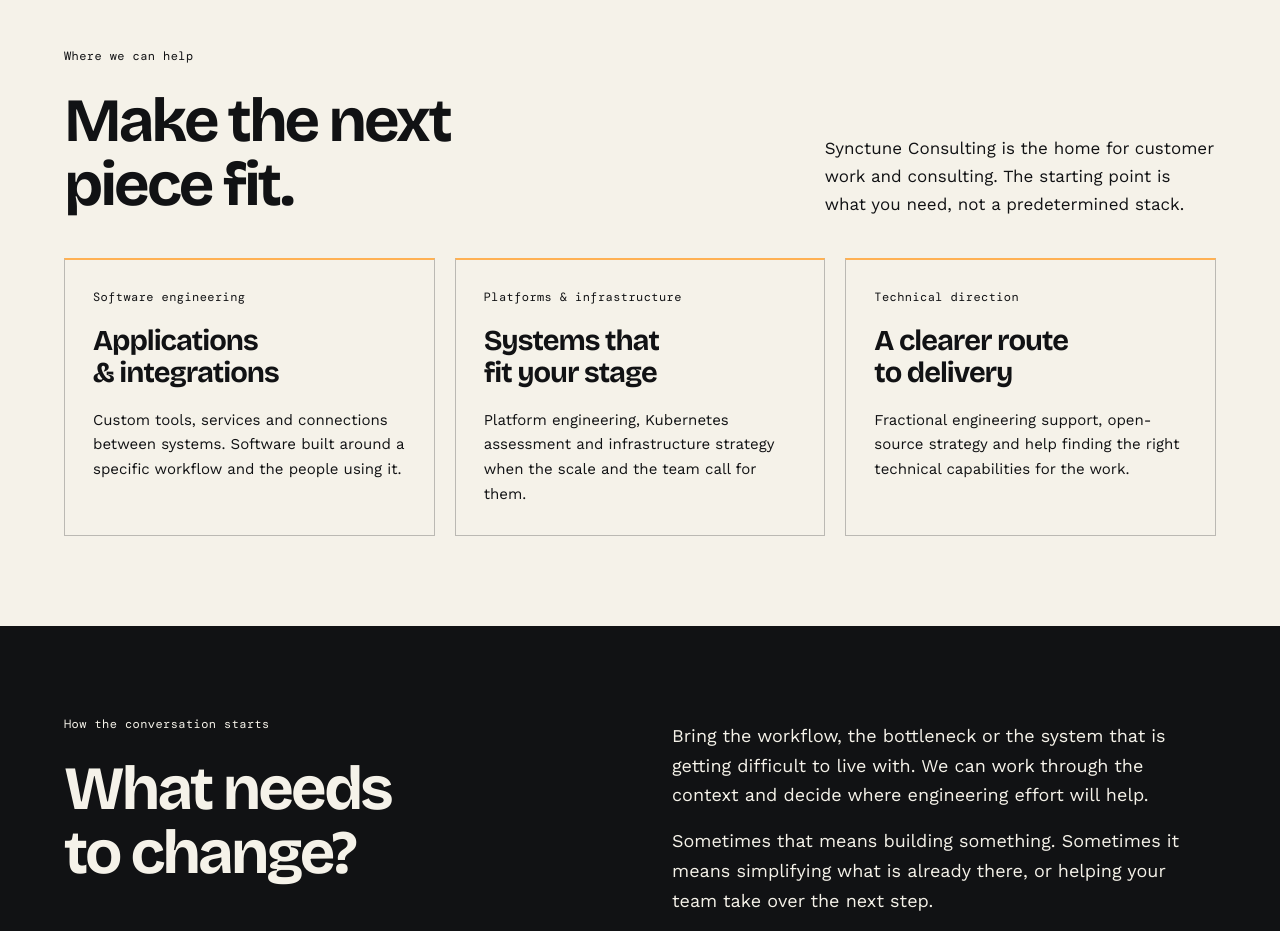
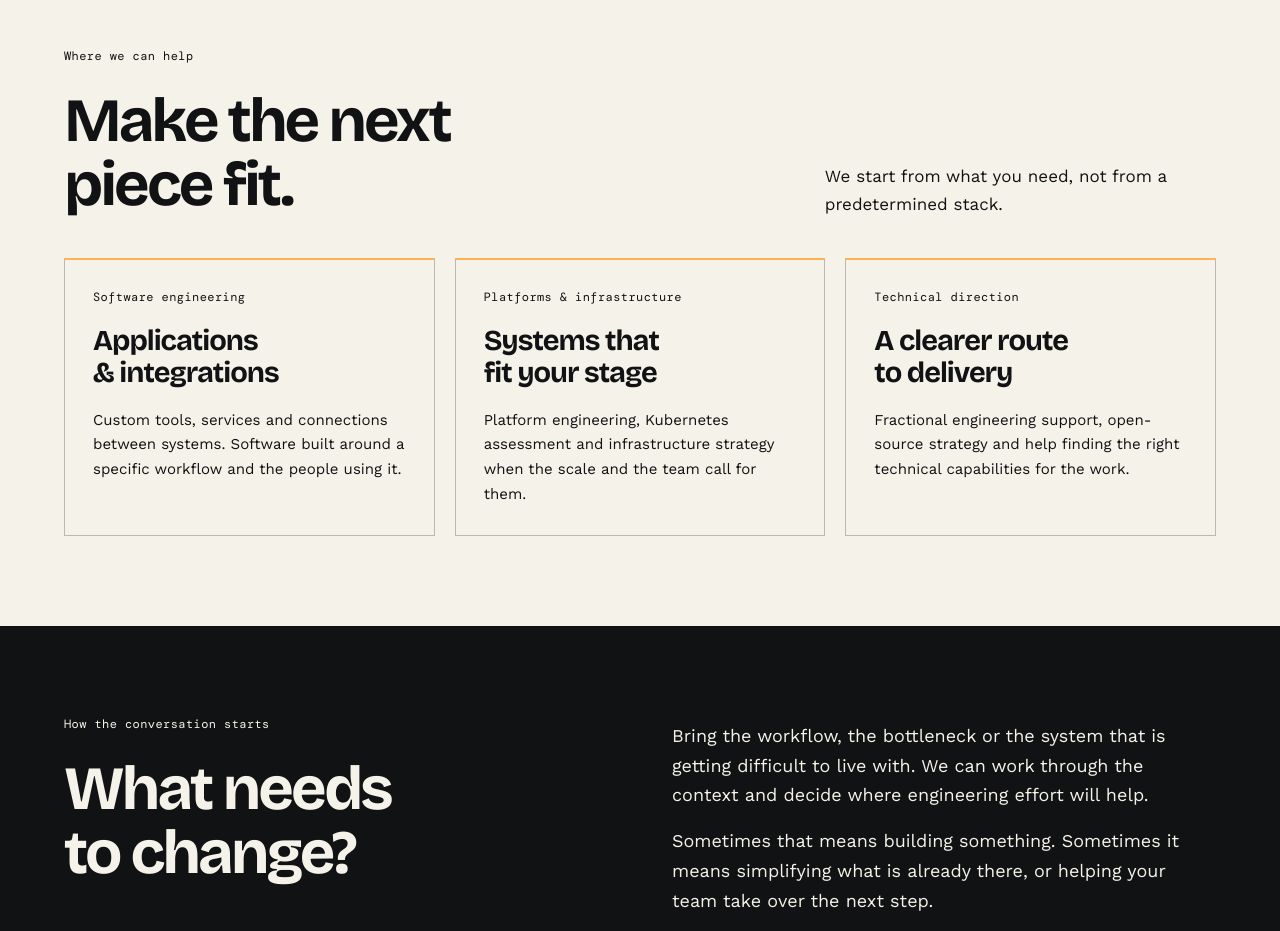
Before and after one commit to synctune-customers/consulting.synctune.it, a plain HTML site: page index.html in a window 1280 px wide. Shown: the part 840-1771 px from the top of the page. Drawn offline with Linux system fonts and the light colour scheme.

Commit message:
Describe the work directly and fix the social image alt text
Drop copy that explained the site as Synctune's customer-work branch and
state what we offer instead. Fix the possessive in the Open Graph image
alt text.

```diff
--- a/index.html
+++ b/index.html
@@ -7,10 +7,10 @@
   <meta name="theme-color" content="#111214">
   <meta property="og:type" content="website">
   <meta property="og:title" content="Synctune Consulting | Software for your work">
-  <meta property="og:description" content="Custom software and engineering work built around your context. The customer-work branch of Synctune.">
+  <meta property="og:description" content="Custom software, integrations, platform engineering and technical direction, built around your context.">
   <meta property="og:url" content="https://consulting.synctune.it/">
   <meta property="og:image" content="https://consulting.synctune.it/assets/social.png">
-  <meta property="og:image:alt" content="Synctune Consulting' amber Common ground symbol and wordmark.">
+  <meta property="og:image:alt" content="Synctune Consulting's amber Common ground symbol and wordmark.">
   <link rel="canonical" href="https://consulting.synctune.it/">
   <link rel="icon" href="assets/favicon.svg" type="image/svg+xml">
   <link rel="apple-touch-icon" href="assets/apple-touch-icon.png">
@@ -33,7 +33,7 @@
     </section>
     <section id="work" class="section light" aria-labelledby="work-title">
       <div class="wrap">
-        <div class="section-heading"><div><p class="eyebrow">Where we can help</p><h2 id="work-title">Make the next<br>piece fit.</h2></div><p>Synctune Consulting is the home for customer work and consulting. The starting point is what you need, not a predetermined stack.</p></div>
+        <div class="section-heading"><div><p class="eyebrow">Where we can help</p><h2 id="work-title">Make the next<br>piece fit.</h2></div><p>We start from what you need, not from a predetermined stack.</p></div>
         <div class="cards">
           <article class="card"><p class="meta">Software engineering</p><h3>Applications<br>&amp; integrations</h3><p>Custom tools, services and connections between systems. Software built around a specific workflow and the people using it.</p></article>
           <article class="card"><p class="meta">Platforms &amp; infrastructure</p><h3>Systems that<br>fit your stage</h3><p>Platform engineering, Kubernetes assessment and infrastructure strategy when the scale and the team call for them.</p></article>
```
